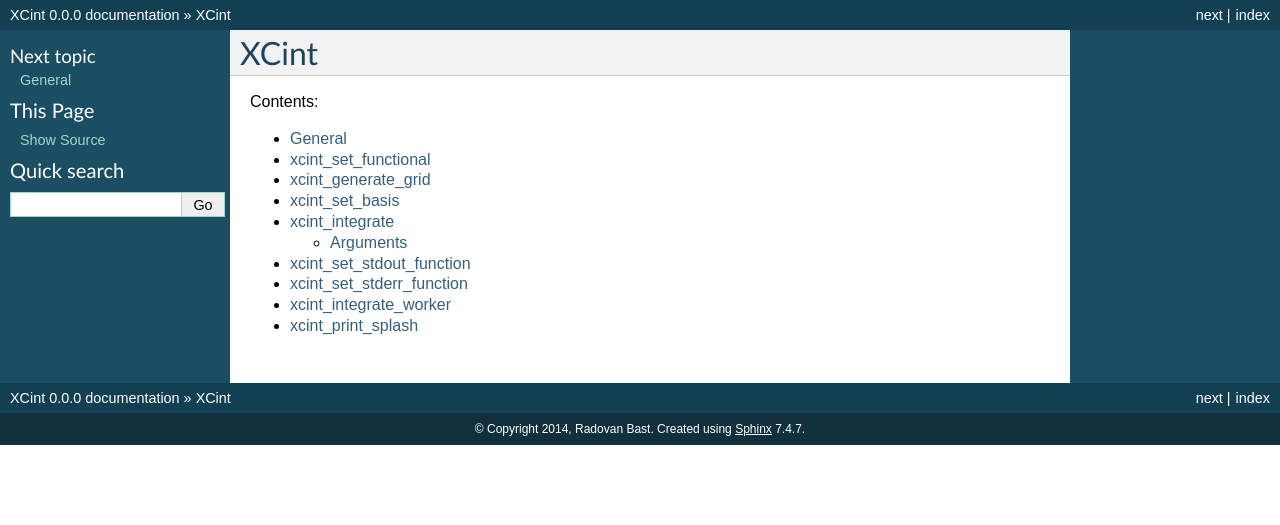
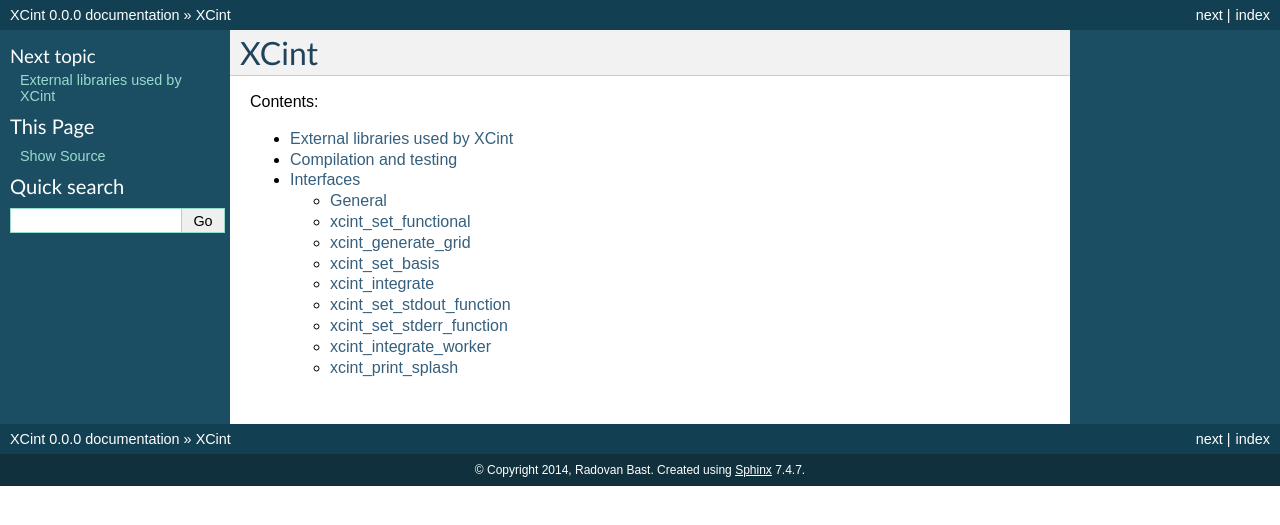
Before and after one commit to dftlibs/xcint, a Sphinx documentation site: the page built from doc/index.rst, in a window 1280 px wide. Shown: the top 525 px of the page. Built offline with Sphinx 7.4.7, drawn with Linux system fonts in a browser that asks for light colours.

Commit message:
doc: external libraries

```diff
--- a/doc/index.rst
+++ b/doc/index.rst
@@ -8,4 +8,6 @@
 .. toctree::
    :maxdepth: 2
 
-   interface
+   libraries
+   compilation
+   interfaces
--- a/doc/interface.rst
+++ b/doc/interfaces.rst
@@ -1,3 +1,8 @@
+
+
+==========
+Interfaces
+==========
 
 
 General
```
Also changed, not shown: doc/compilation.rst (added, +12 -0 lines), doc/libraries.rst (added, +17 -0 lines).
